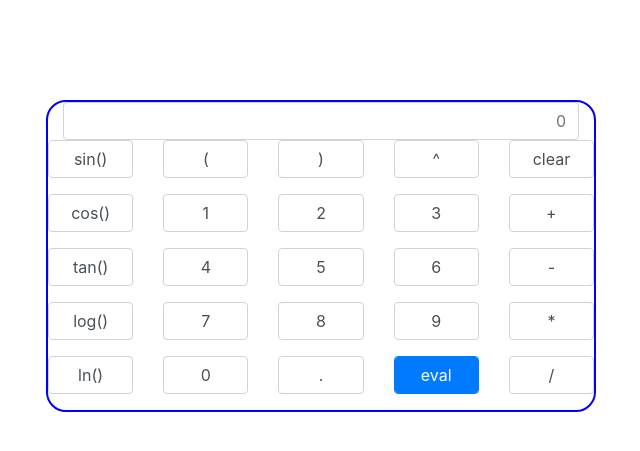
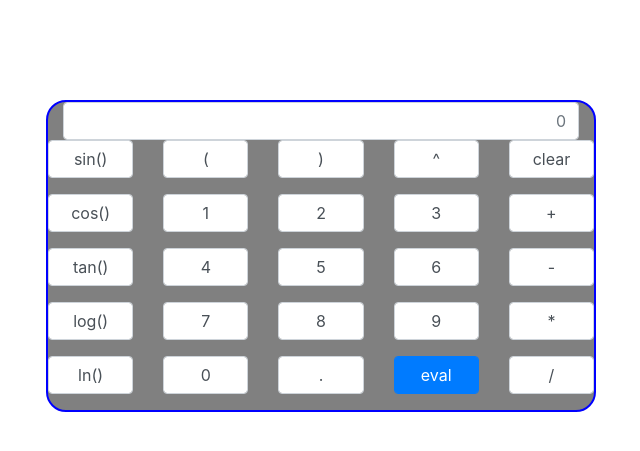
Before and after one commit to seantowne/cst-336-hw-2-calculator, a PHP site: page / in a window 1280 px wide. Shown: the top 451 px of the page, without its empty margins (319-959 px from the left). Run offline with PHP 8.4, Linux system fonts and the light colour scheme; some libraries are stand-ins or nearby versions.

Commit message:
AutomatedCommitAndPush

```diff
--- a/css/style.css
+++ b/css/style.css
@@ -6,6 +6,7 @@
     margin-top: 100px;
     border: 2px solid blue;
     border-radius: 20px;
+    background: grey;
 }
 
 #expression{
```
